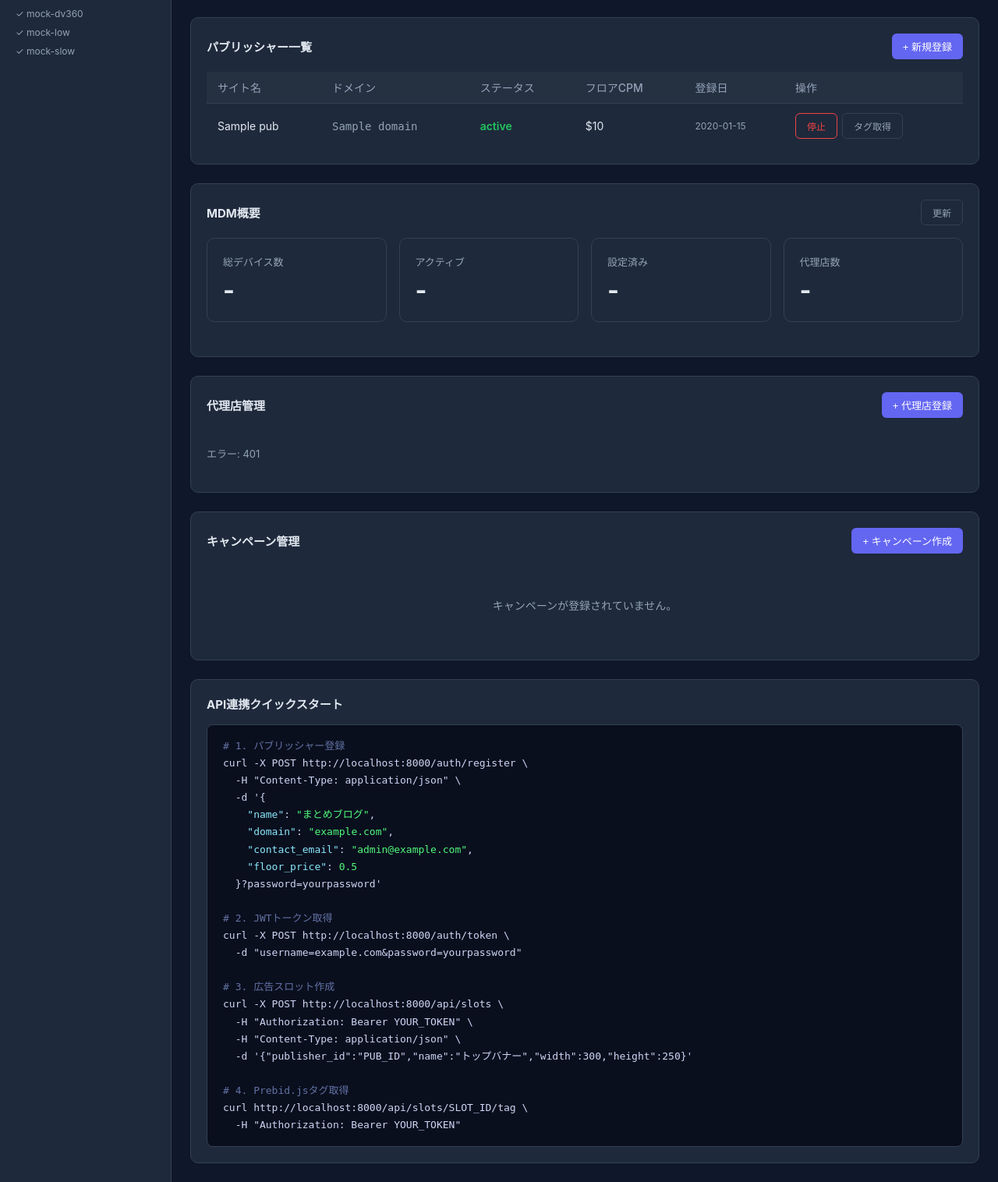
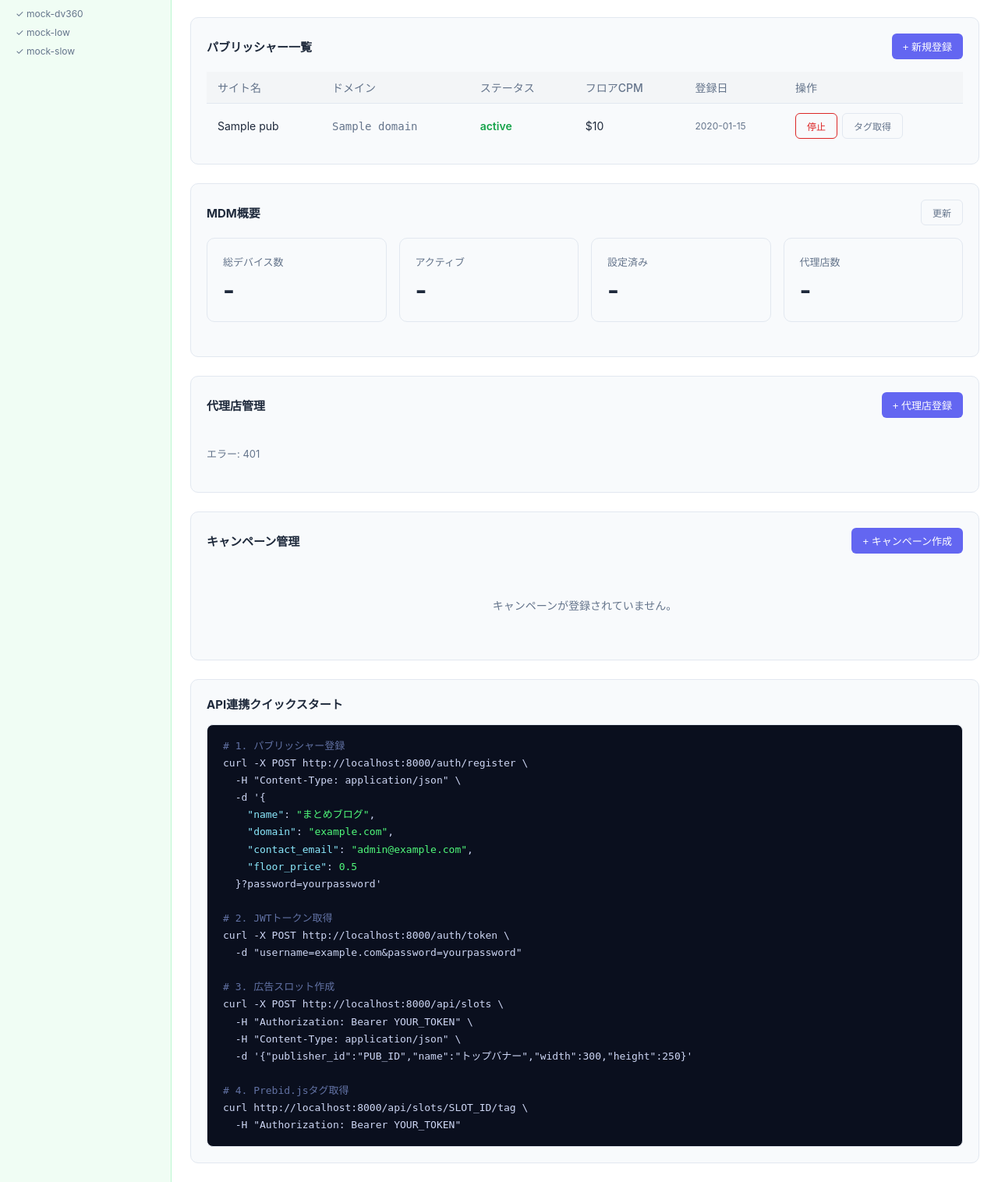
Before and after one commit to Fujifujimon88/ssp, a FastAPI app: template dashboard/templates/admin.html in a window 1280 px wide. Shown: the part 575-2091 px from the top of the page at 78% size. Run offline with FastAPI, Linux system fonts and the light colour scheme; the template is opened without the code that fills it: most values are stand-ins (such as "Sample title", 1, 10 or a date in 2020).

Commit message:
feat: ライトテーマ適用 — 店舗用（青サイドバー）・社内用（緑サイドバー）
Co-Authored-By: Claude Sonnet 4.6 <noreply@anthropic.com>

```diff
--- a/dashboard/templates/admin.html
+++ b/dashboard/templates/admin.html
@@ -8,9 +8,10 @@
   <style>
     *, *::before, *::after { box-sizing: border-box; margin: 0; padding: 0; }
     :root {
-      --bg: #0f172a; --surface: #1e293b; --border: #334155;
-      --text: #e2e8f0; --muted: #94a3b8; --accent: #6366f1;
-      --green: #22c55e; --yellow: #f59e0b; --red: #ef4444;
+      --bg: #ffffff; --surface: #f8fafc; --border: #e2e8f0;
+      --text: #1e293b; --muted: #64748b; --accent: #6366f1;
+      --green: #16a34a; --yellow: #d97706; --red: #dc2626;
+      --nav-bg: #f0fdf4; --nav-border: #bbf7d0;
     }
     body { font-family: -apple-system, BlinkMacSystemFont, 'Segoe UI', sans-serif;
            background: var(--bg); color: var(--text); min-height: 100vh; }
@@ -30,11 +31,11 @@
 
     /* レイアウト */
     .layout { display: flex; min-height: calc(100vh - 56px); }
-    nav { width: 220px; background: var(--surface); border-right: 1px solid var(--border);
+    nav { width: 220px; background: var(--nav-bg); border-right: 1px solid var(--nav-border);
           padding: 16px 0; flex-shrink: 0; }
     nav a { display: flex; align-items: center; gap: 10px; padding: 10px 20px;
             font-size: 14px; color: var(--muted); transition: all .15s; }
-    nav a:hover, nav a.active { color: var(--text); background: rgba(99,102,241,.15); }
+    nav a:hover, nav a.active { color: var(--accent); background: rgba(22,163,74,.1); }
     nav .section-label { padding: 16px 20px 6px; font-size: 11px; color: var(--muted);
                           text-transform: uppercase; letter-spacing: .05em; }
     main { flex: 1; padding: 24px; overflow-x: hidden; }
@@ -58,11 +59,11 @@
     /* テーブル */
     .table-wrap { overflow-x: auto; }
     table { width: 100%; border-collapse: collapse; font-size: 14px; }
-    th { padding: 10px 14px; text-align: left; background: rgba(255,255,255,.03);
+    th { padding: 10px 14px; text-align: left; background: rgba(0,0,0,.02);
          color: var(--muted); font-weight: 500; border-bottom: 1px solid var(--border); }
-    td { padding: 12px 14px; border-bottom: 1px solid rgba(255,255,255,.04); }
+    td { padding: 12px 14px; border-bottom: 1px solid var(--border); }
     tr:last-child td { border-bottom: none; }
-    tr:hover td { background: rgba(255,255,255,.02); }
+    tr:hover td { background: rgba(0,0,0,.02); }
     .status-active   { color: var(--green); font-weight: 600; }
     .status-pending  { color: var(--yellow); font-weight: 600; }
     .status-suspended{ color: var(--red); font-weight: 600; }
```
Also changed, not shown: dashboard/templates/dashboard.html (+9 -8 lines).
